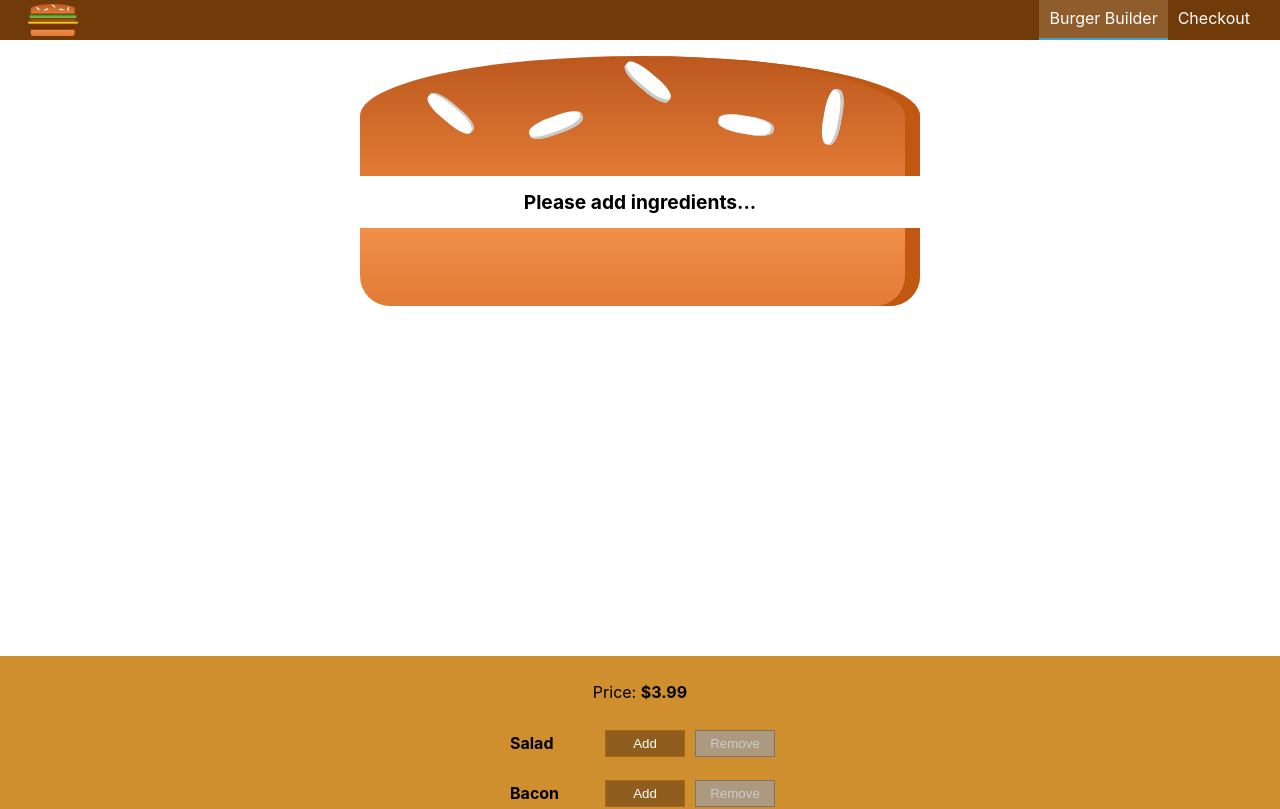
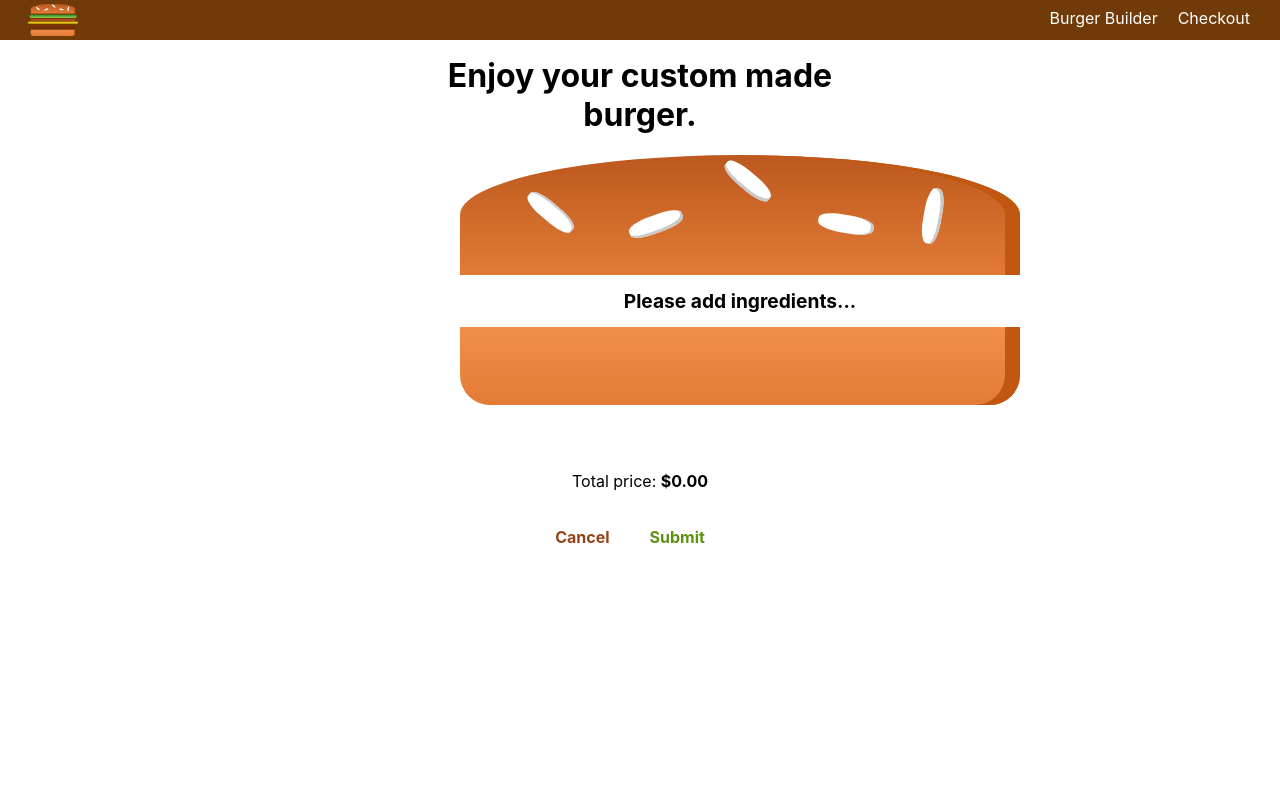
Before and after one commit to mariusmanastireanu/burger-builder, a React app: page /checkout in a window 1280 px wide. Shown: the top 809 px of the page. Built offline with nearby package versions, Linux system fonts and the light colour scheme.

Commit message:
Added simple routing

```diff
--- a/package.json
+++ b/package.json
@@ -44,6 +44,8 @@
     "react-dev-utils": "^12.0.0",
     "react-dom": "^17.0.2",
     "react-refresh": "^0.11.0",
+    "react-router": "^6.2.1",
+    "react-router-dom": "^6.2.1",
     "resolve": "^1.20.0",
     "resolve-url-loader": "^4.0.0",
     "sass-loader": "^12.3.0",
--- a/src/App.js
+++ b/src/App.js
@@ -1,14 +1,20 @@
 import React, {Component} from 'react'
 import Layout from './containers/Layout/Layout';
 import BurgerBuilder from './containers/BurgerBuilder/BurgerBuilder';
+import Checkout from './containers/Checkout/Checkout';
+import { BrowserRouter, Route, Routes } from 'react-router-dom'
 
 
 class App extends Component {
   render() {
     return(
       <div>
+
         <Layout>
-          <BurgerBuilder />
+          <Routes>
+            <Route path="/" exact element={<BurgerBuilder/>} />
+            <Route path="/checkout" element={<Checkout/>} />
+          </Routes>
         </Layout>
       </div>
     );
--- a/src/components/Navigation/Toolbar/NavigationItems/Item/Item.js
+++ b/src/components/Navigation/Toolbar/NavigationItems/Item/Item.js
@@ -1,9 +1,10 @@
 import React from "react";
+import { Link } from 'react-router-dom'
 import "./Item.css"
 
 const item = (props) => (
     <li className="Item">
-        <a href={props.link} className={props.active ? "active" : null}>{props.children}</a>
+        <Link to={props.link} className={props.active ? "active" : null}>{props.children}</Link>
     </li>
 );
 
--- a/src/components/Navigation/Toolbar/NavigationItems/NavigationItems.js
+++ b/src/components/Navigation/Toolbar/NavigationItems/NavigationItems.js
@@ -5,8 +5,8 @@ import Item from "./Item/Item";
 const navigationItems = ( props ) => (
 
     <ul className="NavigationItems">
-        <Item link="/" active>Burger Builder</Item>
-        <Item link="/">Checkout</Item>
+        <Item link="/">Burger Builder</Item>
+        <Item link="/checkout">Checkout</Item>
     </ul>
 
 );
--- /dev/null
+++ b/src/components/Order/CheckoutSummary/CheckoutSummary.css
@@ -0,0 +1,11 @@
+.CheckoutSummary {
+    text-align: center;
+    width: 80%;
+    margin: auto;
+}
+
+@media (min-width: 600px) {
+    .CheckoutSummary {
+        width: 500px;
+    }
+}
--- /dev/null
+++ b/src/components/Order/CheckoutSummary/CheckoutSummary.js
@@ -0,0 +1,22 @@
+import React from 'react'
+import Burger from '../../Burger/Burger'
+import Button from '../../UI/Button/Button'
+import './CheckoutSummary.css'
+
+const checkoutSummary = ( props ) => {
+
+    return (
+        <div className="CheckoutSummary">
+            <h1>Enjoy your custom made burger.</h1>
+            <div style={{width: '100%', height: '300px', margin: 'auto'}}>
+                <Burger ingredients={props.ingredients}/>
+            </div>
+            <p>Total price: <strong>${props.price.toFixed(2)}</strong></p>
+            <Button buttonType="Danger" clickHandler={props.cancel}>Cancel</Button>
+            <Button buttonType="Success" clickHandler={props.submit}>Submit</Button>
+        </div>
+    );
+
+}
+
+export default checkoutSummary;
--- a/src/containers/BurgerBuilder/BurgerBuilder.js
+++ b/src/containers/BurgerBuilder/BurgerBuilder.js
@@ -4,6 +4,8 @@ import IngredientController from "../../components/Burger/IngredientController/I
 import Modal from "../../components/UI/Modal/Modal"
 import OrderSummary from "../../components/Burger/OrderSummary/OrderSummary"
 import Spinner from "../../components/UI/Spinner/Spinner";
+import withNavigationHook from "../../hoc/WithHook/WithNavigationHook";
+import withLocationHook from "../../hoc/WithHook/WithLocationHook";
 
 const INGREDIENT_PRICES = {
     salad: 0.3,
@@ -21,6 +23,15 @@ class BurgerBuilder extends Component {
         totalPrice: BASE_PRICE,
         checkoutMode: false,
         loading: false,
+    }
+
+    componentDidMount() {
+        if (this.props.loc.state && this.props.loc.state.totalPrice && this.props.loc.state.ingredients) {
+            this.setState({
+                totalPrice: this.props.loc.state.totalPrice,
+                ingredients: this.props.loc.state.ingredients
+            });
+        }
     }
 
     addIngredientHandler = ( type ) => {
@@ -69,8 +80,10 @@ class BurgerBuilder extends Component {
         setTimeout(() => {
             // mock method
             this.setState({checkoutMode: false, loading: false});
-            alert("Burger ordered");
-        }, 2000);
+            this.props.nav("/checkout", {
+                state: this.state
+            });
+        }, 1500);
     }
 
     render() {
@@ -109,4 +122,4 @@ class BurgerBuilder extends Component {
 
 }
 
-export default BurgerBuilder
+export default withLocationHook(withNavigationHook(BurgerBuilder));
--- /dev/null
+++ b/src/containers/Checkout/Checkout.js
@@ -0,0 +1,43 @@
+import React, { Component } from "react";
+import CheckoutSummary from "../../components/Order/CheckoutSummary/CheckoutSummary";
+import withNavigationHook from "../../hoc/WithHook/WithNavigationHook";
+import withLocationHook from "../../hoc/WithHook/WithLocationHook";
+
+class Checkout extends Component {
+
+    state = {
+        ingredients: {},
+        totalPrice: 0
+    }
+
+    componentDidMount() {
+        if (this.props.loc.state && this.props.loc.state.totalPrice && this.props.loc.state.ingredients) {
+            this.setState({
+                ingredients: this.props.loc.state.ingredients,
+                totalPrice: this.props.loc.state.totalPrice
+            });
+        }
+    }
+
+    onCancelHandler = () => {
+        this.props.nav("/", {
+            state: this.state
+        });
+    }
+
+    onSubmitHandler = () => {
+        this.props.nav("/checkout/contact");
+    }
+
+    render() {
+        return (
+            <CheckoutSummary ingredients={this.state.ingredients}
+                price={this.state.totalPrice}
+                cancel={this.onCancelHandler}
+                submit={this.onSubmitHandler}/>
+        );
+    }
+
+}
+
+export default withLocationHook(withNavigationHook(Checkout));
--- /dev/null
+++ b/src/hoc/WithHook/WithLocationHook.js
@@ -0,0 +1,10 @@
+import { useLocation } from 'react-router-dom'
+
+const withLocationHook = (Component) => {
+    return function WrappedComponent(props) {
+        const location = useLocation();
+        return <Component {...props} loc={location} />;
+    }
+}
+
+export default withLocationHook;
--- /dev/null
+++ b/src/hoc/WithHook/WithNavigationHook.js
@@ -0,0 +1,10 @@
+import { useNavigate } from 'react-router-dom'
+
+const withNavigationHook = (Component) => {
+    return function WrappedComponent(props) {
+        const navValue = useNavigate();
+        return <Component {...props} nav={navValue} />;
+    }
+}
+
+export default withNavigationHook;
--- a/src/index.js
+++ b/src/index.js
@@ -3,10 +3,15 @@ import ReactDOM from 'react-dom';
 import './index.css';
 import App from './App';
 import reportWebVitals from './reportWebVitals';
+import { BrowserRouter } from 'react-router-dom'
+
+const app = (
+  <BrowserRouter><App /></BrowserRouter>
+)
 
 ReactDOM.render(
   <React.StrictMode>
-    <App />
+    {app}
   </React.StrictMode>,
   document.getElementById('root')
 );
```
Also changed, not shown: 1 other file (tests, documents, lock files or other folders).
